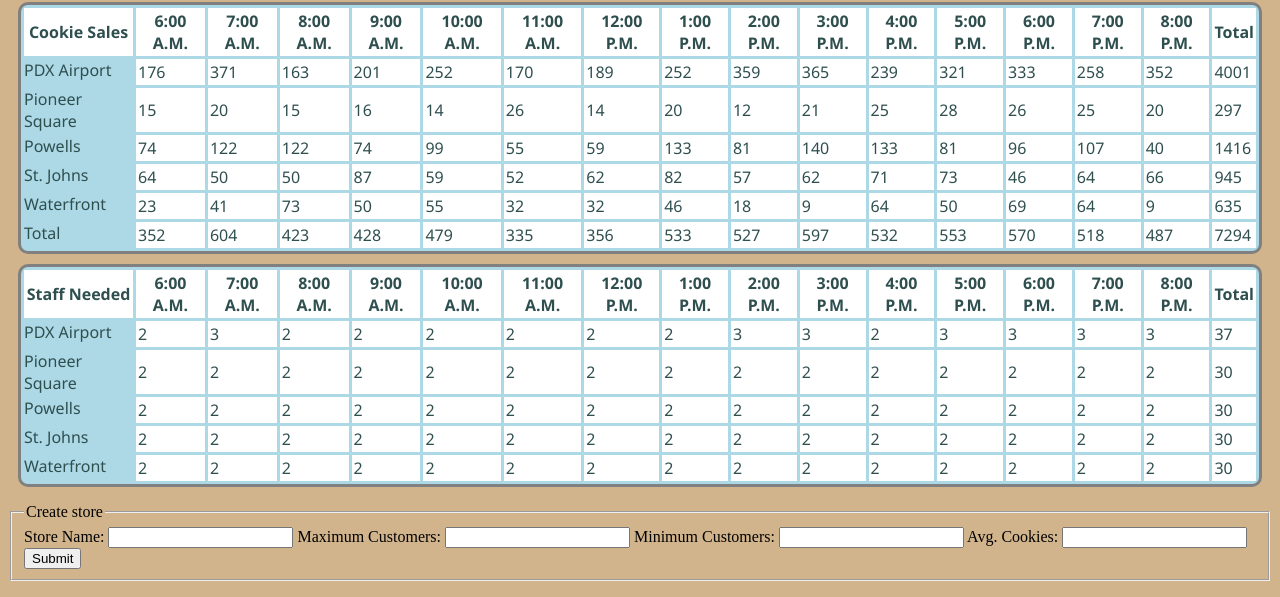
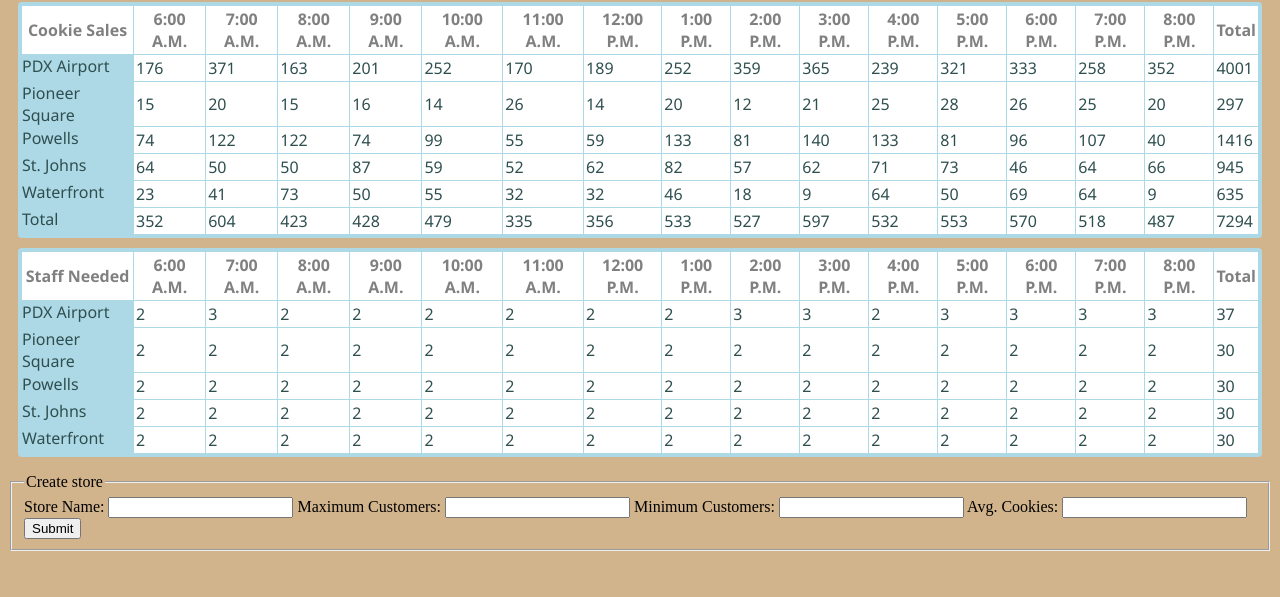
Before and after one commit to ShaneMoyo/Salmon_Cookies, a plain HTML site: page index.html in a window 1280 px wide. Shown: the part 424-1021 px from the top of the page. After the commit the page ends 991 px from the top, so only its background shows below. Drawn offline with Linux system fonts and the light colour scheme.

Commit message:
more css styling

```diff
--- a/app2.js
+++ b/app2.js
@@ -1,11 +1,9 @@
 //Global variables
-var hoursOpen = ['6:00 a.m.', '7:00 a.m.', '8:00 a.m.', '9:00 a.m.', '10:00 a.m.', '11:00 a.m.','12:00 p.m.',
-    '1:00 p.m.', '2:00 p.m.','3:00 p.m.', '4:00 p.m.', '5:00 p.m.', '6:00 p.m.', '7:00 p.m.' , '8:00 p.m.'];
 var salesByHour = [];
 var storz = [];
 var sumOfAllTotals = 0;
-
-
+var staffIndex = 0;
+var cookieIndex = -1;
 //Constructor function
 var Store = function(name, min, max, avgCookie, listID,) {
     this.name = name
@@ -17,6 +15,7 @@
     this.listID = listID;
     this.addToDom();
     this.pushArr();
+    cookieIndex += -1;
 };
 Store.prototype.pushArr = function(){
     storz.push(this);
@@ -43,14 +42,14 @@
 Store.prototype.addToDom = function(){//Creates cookie data table
     var row = document.getElementById('stores');
     var newRow = document.createElement('tr');
-    newRow.setAttribute('id', this.listID);
+    newRow.setAttribute('id', cookieIndex);
     newRow.innerHTML = this.name
     row.appendChild(newRow);
 
 
     this.calcCookiesByHour();
         for( i = 0; i < 15; i++ ) {
-    var list = document.getElementById(this.listID)
+    var list = document.getElementById(cookieIndex)
     var newList = document.createElement('td');
     newList.innerHTML = (this.cookieSalesArr[i] )
     list.appendChild(newList);
@@ -61,7 +60,7 @@
     for( i = 0; i < 15; i++ ) {//Summates all cookies sold a day by store
         total = total + this.cookieSalesArr[i];
     }
-    var list = document.getElementById(this.listID)
+    var list = document.getElementById(cookieIndex)
     var newList = document.createElement('td');
     newList.innerHTML = ( total );
     list.appendChild(newList);
@@ -71,13 +70,13 @@
     //Creates Staff table
     var row = document.getElementById('stores2');
     var newRow = document.createElement('tr');
-    newRow.setAttribute('id', this.avgCookie);
+    newRow.setAttribute('id', staffIndex);
     newRow.innerHTML = this.name
     row.appendChild(newRow);
 
 
         for( i = 0; i < 15; i++ ) {//Adds staff required for each hour to staff table
-    var list = document.getElementById(this.avgCookie)
+    var list = document.getElementById(staffIndex)
     var newList = document.createElement('td');
     newList.innerHTML = (this.staff[i] )
     list.appendChild(newList);
@@ -86,10 +85,11 @@
     for( i = 0; i < 15; i++ ) {//Calcultes total number of staff needed for each store per day
         total = total + this.staff[i];
     }
-    var list = document.getElementById(this.avgCookie);
+    var list = document.getElementById(staffIndex);
     var newList = document.createElement('td');
     newList.innerHTML = ( total );
     list.appendChild(newList);
+    staffIndex += 1;
 }
 
 function totalTotal(){ //Creates and populates total row
@@ -139,7 +139,12 @@
     var parent = document.getElementById('stores');
     var child = document.getElementById('total');
     parent.removeChild(child);
-    var New = new Store (this.name.value, parseInt(this.min.value), parseInt(this.max.value), parseInt(this.avg.value), this.name.value);
+    var New = new Store (this.name.value,
+         parseInt(this.min.value),
+         parseInt(this.max.value),
+         parseInt(this.avg.value),
+         this.name.value);
+
     console.log(storz);
     totalTotal();
 });
--- a/style.css
+++ b/style.css
@@ -1,11 +1,14 @@
-table, th, td {
-   border-spacing: 0.2rem;
+table, td {
+   border-spacing: 0.1rem;
    font-family: 'Segoe UI', Tahoma, Geneva, Verdana, sans-serif;
    color: darkslategray;
 
 
 }
 
+th {
+    color: gray;
+}
 div {
     margin: 5px auto;
     width: 500px;
@@ -13,7 +16,7 @@
 }
 h1{
     padding: 0px 5px 0px 5px;
-    border: 3px solid grey;
+    border: 3px solid lightblue;
     background-color: white;
     margin: 0;
     font-size: 50px;
@@ -30,10 +33,10 @@
     margin:10px 100px 10px 250px
 }
 table {
-    border: 3px solid grey;
+    border: 3px solid lightblue;
     background-color: lightblue;
     margin: 0px 10px 10px 10px ;
-    border-radius: 10px;
+    border-radius: 4px;
 }
 
 th, td {
@@ -42,4 +45,5 @@
 }
 body{
     background-color: tan;
+
 }
```
